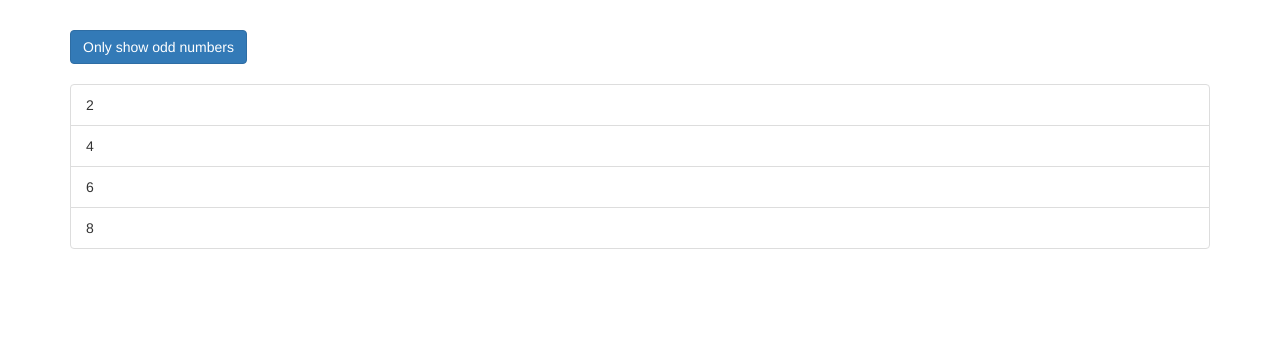
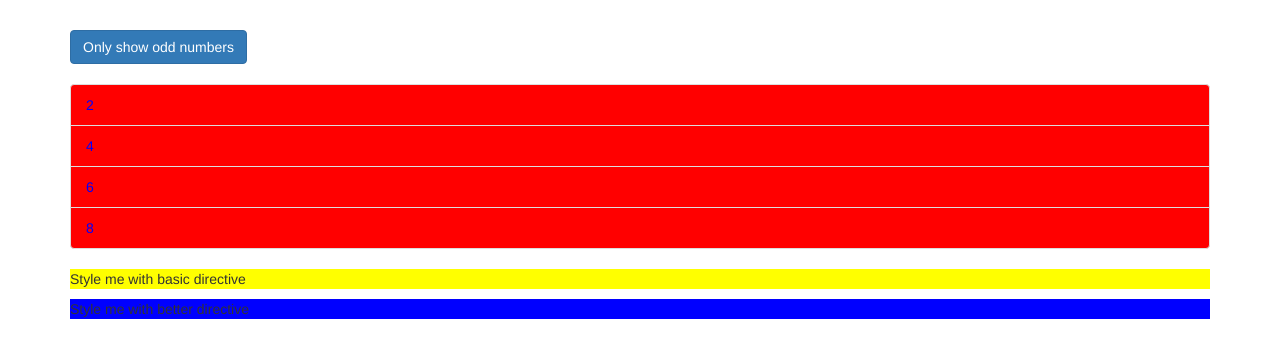
Before and after one commit to gauravKumarSingh-git/angularTutorial, an Angular app in the folder directives-start/: page / in a window 1280 px wide. Shown: the top 358 px of the page. Built offline with nearby package versions, Linux system fonts and the light colour scheme.

Commit message:
custom directives

```diff
--- a/directives-start/src/app/app.component.css
+++ b/directives-start/src/app/app.component.css
@@ -1,3 +1,11 @@
 .container {
   margin-top: 30px;
 }
+
+.odd {
+  color: red;
+}
+
+.even {
+  color: blue;
+}
--- a/directives-start/src/app/app.component.html
+++ b/directives-start/src/app/app.component.html
@@ -9,6 +9,8 @@
         <div *ngIf="onlyOdd">
           <li
             class="list-group-item"
+            [ngClass]="{odd: number % 2 != 0}"
+            [ngStyle]="{backgroundColor: true? 'green': 'red'}"
             *ngFor="let number of oddNumbers">
             {{ number }}
           </li>
@@ -16,12 +18,15 @@
         <div *ngIf="!onlyOdd">
           <li
             class="list-group-item"
+            [ngClass]="{even: number % 2 == 0}"
+            [ngStyle]="{backgroundColor: true? 'red': 'green'}"
             *ngFor="let number of evenNumbers">
             {{ number }}
           </li>
         </div>
       </ul>
-
+      <p appBasicHighlight>Style me with basic directive</p>
+      <p appBetterHighlight>Style me with better directive</p>
     </div>
   </div>
 </div>
--- a/directives-start/src/app/app.module.ts
+++ b/directives-start/src/app/app.module.ts
@@ -4,10 +4,13 @@ import { FormsModule } from '@angular/forms';
 
 
 import { AppComponent } from './app.component';
+import { BasicHighlightDirective } from './basic-highlight/basic-highlight-directive';
+import { BetterHighlightComponent } from './better-highlight/better-highlight.component';
 
 @NgModule({
   declarations: [
-    AppComponent
+    AppComponent,
+    BasicHighlightDirective, BetterHighlightComponent
   ],
   imports: [
     BrowserModule,
--- /dev/null
+++ b/directives-start/src/app/basic-highlight/basic-highlight-directive.ts
@@ -0,0 +1,12 @@
+import { Directive, ElementRef, OnInit } from "@angular/core";
+
+@Directive({
+    selector: '[appBasicHighlight]'
+})
+export class BasicHighlightDirective implements OnInit{
+    constructor(private elementRef: ElementRef) {}
+
+    ngOnInit(): void {
+        this.elementRef.nativeElement.style.backgroundColor = 'yellow';
+    }
+}
--- /dev/null
+++ b/directives-start/src/app/better-highlight/better-highlight.component.ts
@@ -0,0 +1,14 @@
+import { Directive, ElementRef, OnInit, Renderer2 } from '@angular/core';
+
+@Directive({
+  selector: '[appBetterHighlight]'
+})
+export class BetterHighlightComponent implements OnInit {
+
+  constructor(private elRef: ElementRef, private renderer: Renderer2) { }
+
+  ngOnInit(): void {
+    this.renderer.setStyle(this.elRef.nativeElement, 'background-color', 'blue')
+  }
+
+}
```
